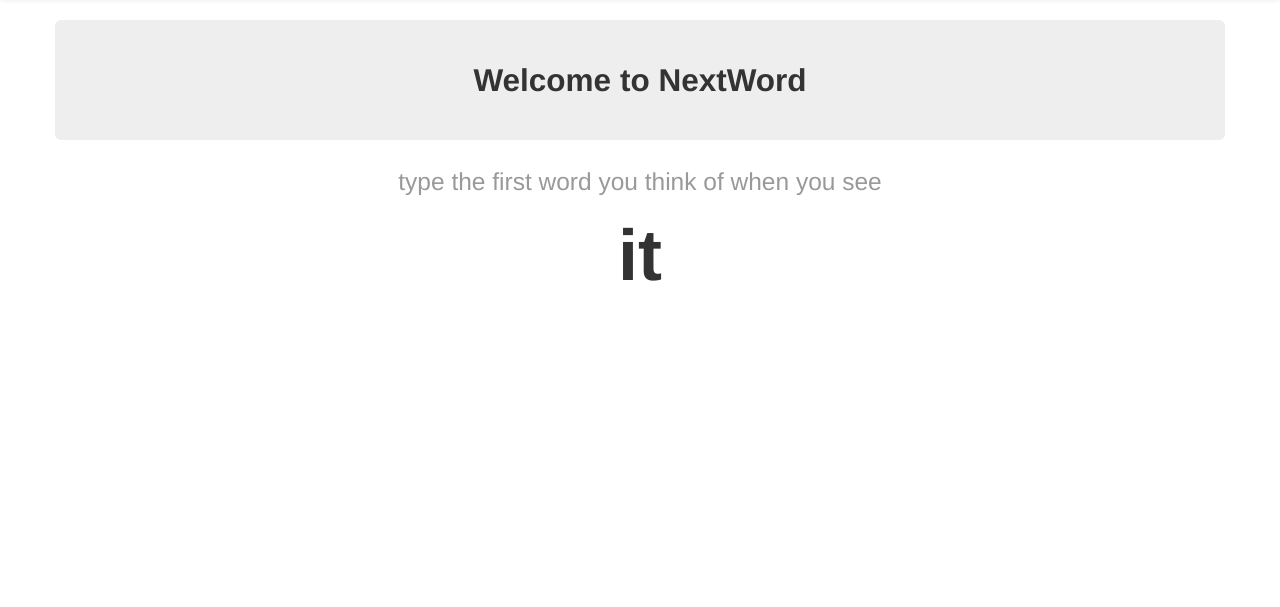
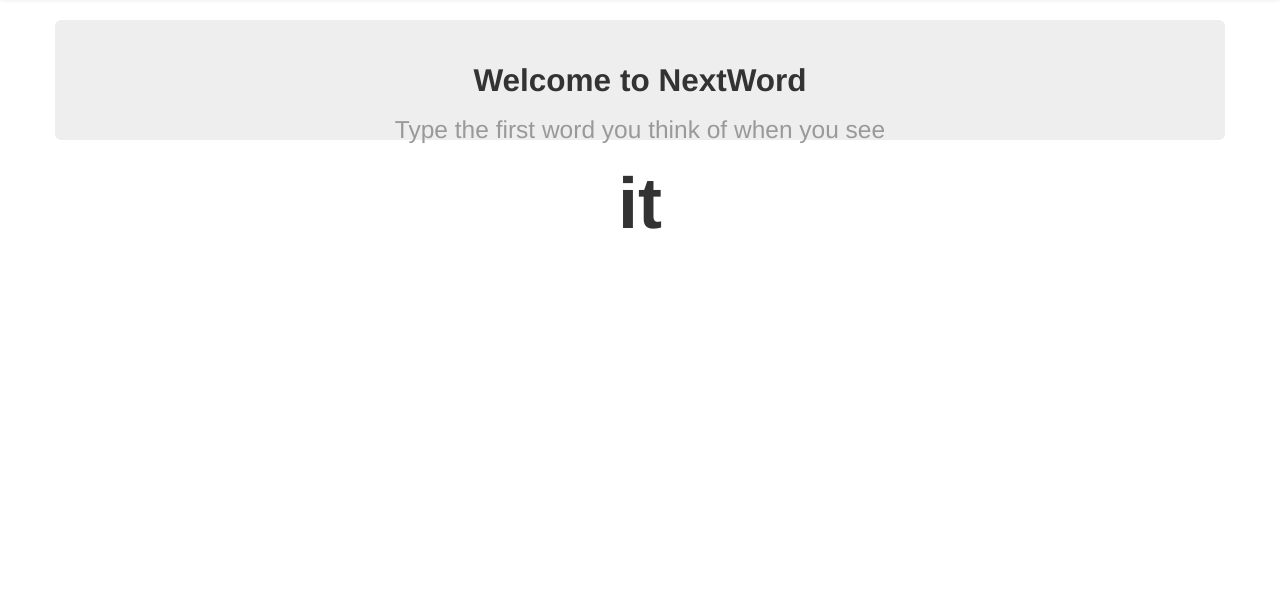
Before and after one commit to an-empty-string/next-word, a Flask app: page / in a window 1280 px wide. Shown: the part 42-649 px from the top of the page. Run offline with Flask 2, Linux system fonts and the light colour scheme.

Commit message:
Update index.html

```diff
--- a/templates/index.html
+++ b/templates/index.html
@@ -4,5 +4,7 @@
 <div class="hero-unit" style="padding: 30px;">
     <h2 style="text-align:center;">Welcome to NextWord</h2>
 </div>
-<h1 style="text-align:center;"><small>type the first word you think of when you see </small><br><br><span style="font-size:54pt">{{ word }}</span></h2>
+<div class="absoluteCenter">
+<h1 style="text-align:center;"><small>Type the first word you think of when you see </small><br><br><span style="font-size:54pt">{{ word }}</span></h2>
 {% endblock %}
+</div>
```
